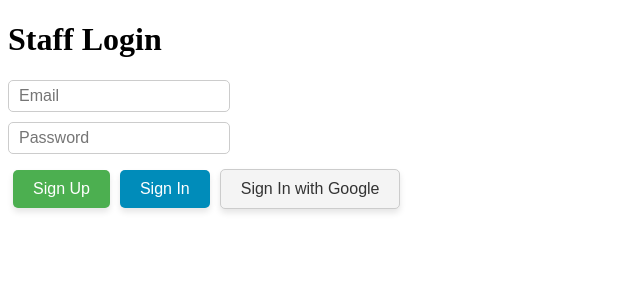
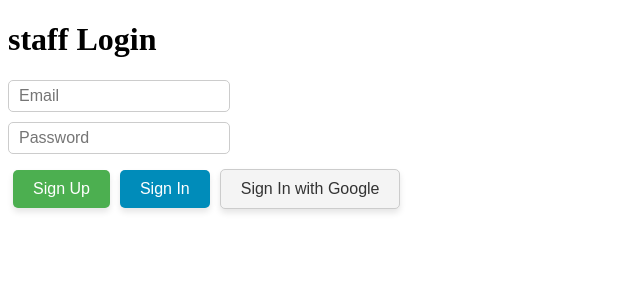
Before and after one commit to zain-zubair/graduate-project-cps731, a Next.js app: page /auth/staff in a window 1280 px wide. Shown: the top 300 px of the page, without its empty margins (0-640 px from the left). Built offline with nearby package versions, Linux system fonts and the light colour scheme; no server answers.

Commit message:
add fix to earlier conflict

```diff
--- a/app/auth/staff/page.js
+++ b/app/auth/staff/page.js
@@ -5,7 +5,7 @@ import AuthForm from '../../component/authForm'
 export default function staffAuth() {
   return (
     <div>
-      <AuthForm role="Staff" />
+      <AuthForm role="staff" />
     </div>
   )
 }
```
